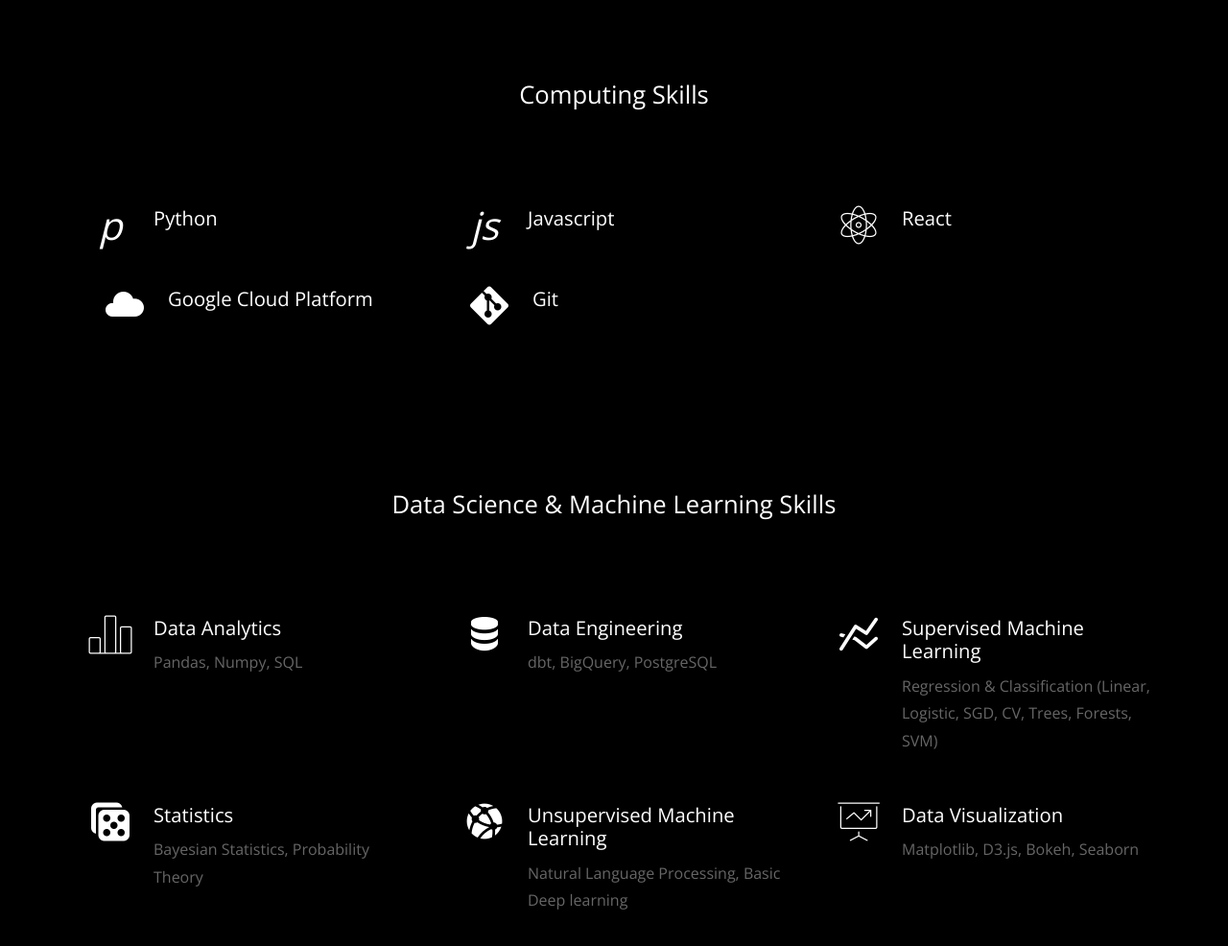
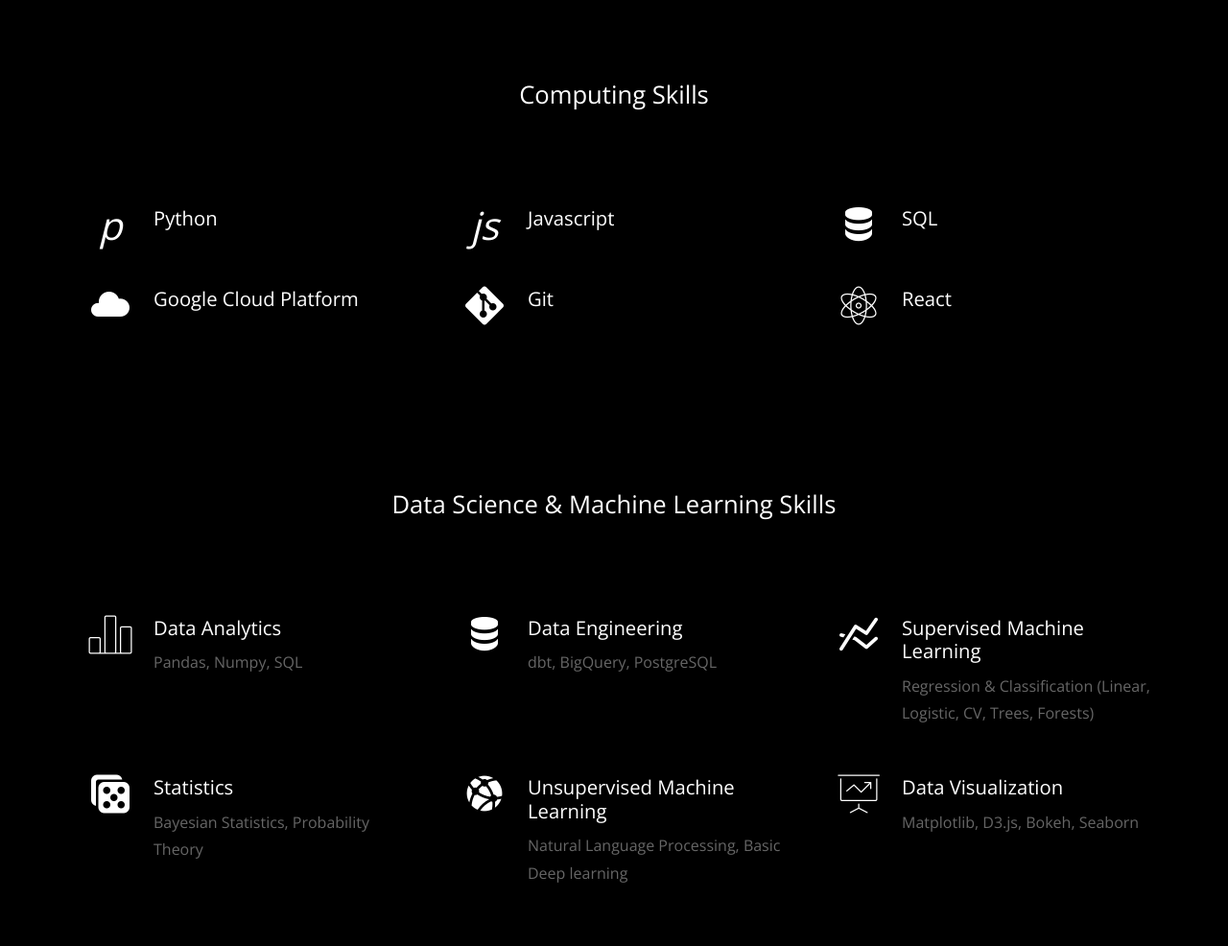
Before and after one commit to mehiks11/mehiks.github.io, a website: page skills.html in a window 1280 px wide. Shown: the part 80-1066 px from the top of the page at 96% size. Drawn offline with nearby package versions, Linux system fonts and the light colour scheme; files whose address does not match are found by name.

Commit message:
update to icon

```diff
--- a/skills.html
+++ b/skills.html
@@ -83,10 +83,10 @@
             </div>
             <div class="text">
               <h3 class="heading">Python</h3>
-
             </div>
           </div>
         </div>
+
         <div class="col-md-4">
           <div class="service left-icon probootstrap-animate">
             <div class="icon">
@@ -101,14 +101,17 @@
         <div class="col-md-4">
           <div class="service left-icon probootstrap-animate">
             <div class="icon">
-              <i class="icon-genius"></i>
+              <i class="icon-database"></i>
             </div>
             <div class="text">
-              <h3 class="heading">React</h3>
+              <h3 class="heading">SQL</h3>
 
             </div>
           </div>
         </div>
+
+
+        <div class="row">
         </div>
         <div class="col-md-4">
           <div class="service left-icon probootstrap-animate">
@@ -129,6 +132,17 @@
             <div class="text">
               <h3 class="heading">Git</h3>
 
+            </div>
+          </div>
+        </div>
+        <div class="col-md-4">
+          <div class="service left-icon probootstrap-animate">
+            <div class="icon">
+              <i class="icon-genius"></i>
+            </div>
+            <div class="text">
+              <h3 class="heading">React</h3>
+            </div>
           </div>
         </div>
       </div>
@@ -174,7 +188,7 @@
             </div>
             <div class="text">
               <h3 class="heading">Supervised Machine Learning </h3>
-              <p> Regression & Classification (Linear, Logistic, SGD, CV, Trees, Forests, SVM) </p>
+              <p> Regression & Classification (Linear, Logistic, CV, Trees, Forests) </p>
             </div>
           </div>
         </div>
```
Lines whose indentation alone changed are shown as unchanged.
